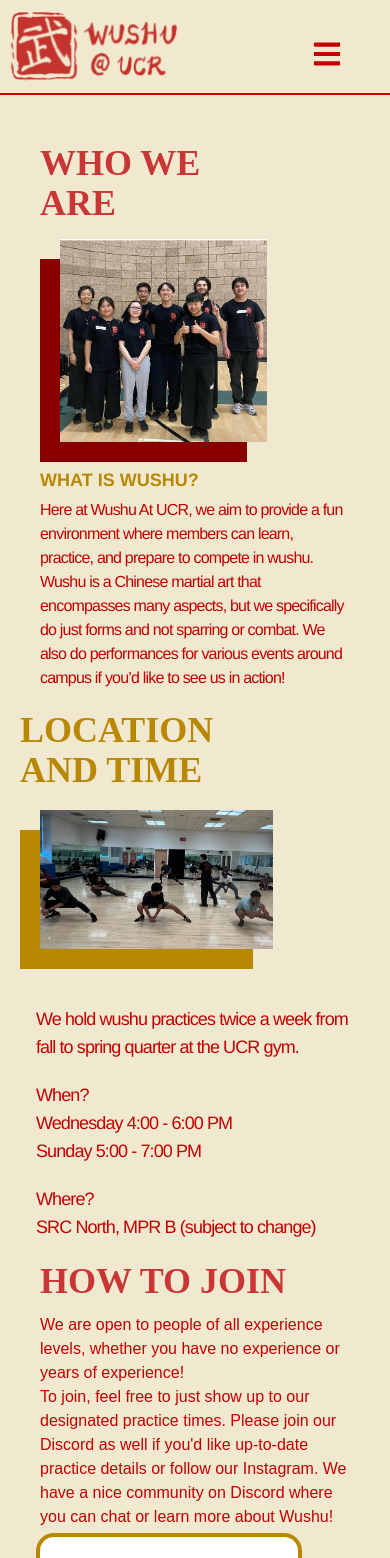
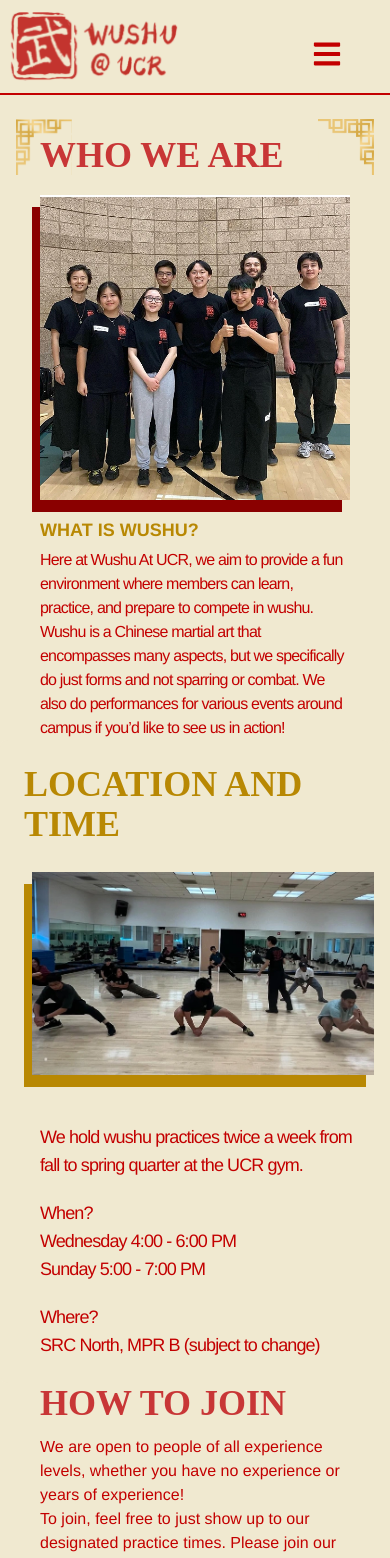
Before and after one commit to acm-ucr/wushu-website, a Next.js app: page / in a window 390 px wide. Shown: the top 1558 px of the page. Built offline with nearby package versions, Linux system fonts and the light colour scheme; a web font is replaced by a local one.

Commit message:
fixed parts of home page

```diff
--- a/src/app/layout.tsx
+++ b/src/app/layout.tsx
@@ -53,16 +53,16 @@ export default function RootLayout({ children }: LayoutProps) {
         className={`bg-wushu-cream-100 w-screen ${arimo.className} ${amaranth.className} ${inter.className} ${khula.className} ${magra.className}`}
       >
         <Navbar />
-        <div className="mt-12 flex w-full justify-between px-12 lg:mt-6 lg:-mb-12">
+        <div className="absolute mt-6 flex w-full justify-between px-4 md:mt-12 md:px-12 lg:mt-6 lg:-mb-12">
           <Image
             src={Border}
             alt="Border left"
-            className="hidden w-30 rotate-270 lg:block"
+            className="block w-14 rotate-270 md:w-30"
           />
           <Image
             src={Border}
             alt="Border right"
-            className="hidden w-30 lg:block"
+            className="block w-14 md:w-30"
           />
         </div>
         <ReactQueryClientProvider>{children}</ReactQueryClientProvider>
--- a/src/components/home/JoinForm.tsx
+++ b/src/components/home/JoinForm.tsx
@@ -5,7 +5,7 @@ const JoinForm = () => {
   return (
     <div className="justify-left w-full flex-col px-10 lg:px-25">
       <Header title="HOW TO JOIN" isRed={true} />
-      <h1 className="text-wushu-red-100 text-md mt-3 mb-2 max-w-md text-left md:mt-6 md:text-xl lg:mt-6 lg:mb-5 lg:text-2xl">
+      <h1 className="text-wushu-red-100 text-md font-arimo mt-3 mb-10 max-w-md text-left md:mt-6 md:text-xl lg:mt-6 lg:text-2xl">
         <div>
           We are open to people of all experience levels, whether you have no
           experience or years of experience!
--- a/src/components/home/LocationAndTime.tsx
+++ b/src/components/home/LocationAndTime.tsx
@@ -1,7 +1,8 @@
 "use client";
 import Image from "next/image";
 import Header from "@/components/Header";
-import { motion } from "framer-motion";
+import { motion } from "motion/react";
+import locationInfoPic from "@/public/images/who_we_are/location_and_times_img.webp";
 
 const UpDown = {
   initial: { opacity: 0, x: 20, y: -20 },
@@ -44,8 +45,8 @@ const fade = {
 
 const LocationAndTime = () => {
   return (
-    <div className="bg-wushu-cream-100 flex flex-col rounded-md p-5 md:flex-row md:p-8 lg:flex-row lg:p-10">
-      <div className="flex w-2/3 flex-col justify-items-center gap-1 rounded-md md:p-5 lg:p-10">
+    <div className="bg-wushu-cream-100 flex flex-col rounded-md p-6 md:flex-row md:p-12 lg:flex-row">
+      <div className="flex flex-col justify-items-center gap-1 rounded-md md:w-2/3 md:p-5 lg:p-10">
         <motion.div
           variants={DownUp}
           initial="initial"
@@ -64,11 +65,9 @@ const LocationAndTime = () => {
         >
           <div className="bg-wushu-gold-100 mt-9">
             <Image
-              src="/images/who_we_are/location_and_times_img.webp"
+              src={locationInfoPic}
               alt="Location and Times (shows club participants all participating in an activity)"
-              width={3000}
-              height={3000}
-              className="translate-x-5 -translate-y-5"
+              className="translate-x-2 -translate-y-3 md:translate-x-3 md:-translate-y-5"
             />
           </div>
         </motion.div>
--- a/src/components/home/WhoWeAre.tsx
+++ b/src/components/home/WhoWeAre.tsx
@@ -1,7 +1,8 @@
 "use client";
 import Image from "next/image";
 import Header from "@/components/Header";
-import { motion } from "framer-motion";
+import { motion } from "motion/react";
+import whoWeArePic from "@/public/images/who_we_are/who_we_are_img.webp";
 
 const UpDown = {
   initial: { opacity: 0, x: 20, y: -20 },
@@ -44,8 +45,8 @@ const fade = {
 
 const WhoWeAre = () => {
   return (
-    <div className="flex flex-col content-start gap-1 px-10 md:flex-row">
-      <div className="w-2/3 items-center">
+    <div className="flex flex-col content-start gap-1 px-10 pt-10 md:flex-row md:px-22 md:pt-24">
+      <div className="items-center md:w-2/3">
         <div>
           <motion.div
             variants={DownUp}
@@ -63,14 +64,12 @@ const WhoWeAre = () => {
             viewport={{ once: true, amount: 0.5 }}
             custom={0}
           >
-            <div className="bg-wushu-red-200 mt-9">
+            <div className="bg-wushu-red-200 mt-8 -translate-x-2 md:mt-9">
               <Image
-                src="/images/who_we_are/who_we_are_img.webp"
+                src={whoWeArePic}
                 alt="Who We Are"
-                width={585}
-                height={575}
                 priority
-                className="translate-x-5 -translate-y-5"
+                className="translate-x-2 -translate-y-3 md:translate-x-3 md:-translate-y-5"
               />
             </div>
           </motion.div>
```
